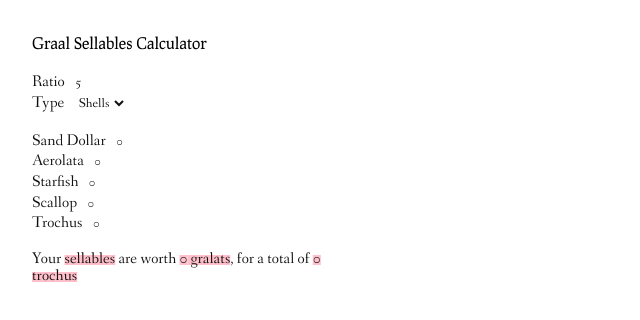
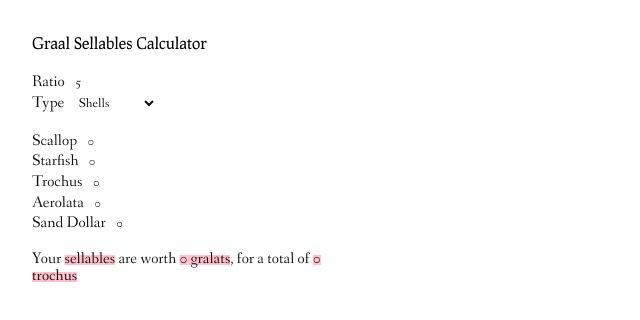
Before and after one commit to drainpixie/blossom, a SvelteKit app: page /calculator in a window 1280 px wide. Shown: the top 320 px of the page, without its empty margins (0-640 px from the left). Built offline with nearby package versions, Linux system fonts and the light colour scheme.

Commit message:
feat: add other sellables

```diff
--- a/src/routes/calculator/+page.svelte
+++ b/src/routes/calculator/+page.svelte
@@ -2,20 +2,12 @@
     let gralatsPerTrochus = 5;
     let type = "shells";
 
+    const s = (x) => ({ label: x, bindValue: 0 });
     const sellables = {
-        shells: [
-            { label: "Sand Dollar", bindValue: 0 },
-            { label: "Aerolata", bindValue: 0 },
-            { label: "Starfish", bindValue: 0 },
-            { label: "Scallop", bindValue: 0 },
-            { label: "Trochus", bindValue: 0 },
-        ],
-        trash: [
-            { label: "Tire", bindValue: 0 },
-            { label: "Paper", bindValue: 0 },
-            { label: "Newspaper", bindValue: 0 },
-            { label: "Broken Bottle", bindValue: 0 },
-        ],
+        crab: [s("Red Crab"), s("Blue Crab"), s("Black Crab"), s("Green Crab"), s("Yellow Crab")],
+        trash: [s("Tire"), s("Paper"), s("Newspaper"), s("Broken Bottle")],
+        shells: [s("Scallop"), s("Starfish"), s("Trochus"), s("Aerolata"), s("Sand Dollar")],
+        mushrooms: [s("Red Mushroom"), s("Plain Mushroom"), s("Yellow Mushroom"), s("Purple Mushroom")],
     };
 
     const sellablesPrice = {
@@ -32,6 +24,19 @@
             newspaper: 4,
             brokenBottle: 5,
         },
+        mushrooms: {
+            redMushroom: 5,
+            plainMushroom: 5,
+            yellowMushroom: 5,
+            purpleMushroom: 5,
+        },
+        crab: {
+            blackCrab: 6,
+            blueCrab: 6,
+            greenCrab: 6,
+            redCrab: 6,
+            yellowCrab: 6,
+        },
     };
 
     const result = {
@@ -41,9 +46,7 @@
 
     function toCamelCase(str) {
         return str
-            .replace(/(?:^\w|[A-Z]|\b\w)/g, (word, index) =>
-                index === 0 ? word.toLowerCase() : word.toUpperCase(),
-            )
+            .replace(/(?:^\w|[A-Z]|\b\w)/g, (word, index) => (index === 0 ? word.toLowerCase() : word.toUpperCase()))
             .replace(/\s+/g, "");
     }
 
@@ -52,9 +55,7 @@
         result.trochusWorth = 0;
 
         result.gralats = sellables[type].reduce(
-            (acc, item) =>
-                acc +
-                item.bindValue * sellablesPrice[type][toCamelCase(item.label)], // a bit dirty lol
+            (acc, item) => acc + item.bindValue * sellablesPrice[type][toCamelCase(item.label)], // a bit dirty lol
             0,
         );
 
@@ -74,17 +75,15 @@
 
     <div>
         <label for="gralatsPerTrochus">Ratio</label>
-        <input
-            bind:value={gralatsPerTrochus}
-            type="number"
-            on:input={calculatePrice}
-        />
+        <input bind:value={gralatsPerTrochus} type="number" on:input={calculatePrice} />
     </div>
     <div>
         <label for="type">Type</label>
         <select id="type" bind:value={type}>
+            <option value="crab">Crab</option>
             <option value="shells">Shells</option>
             <option value="trash">Trash</option>
+            <option value="mushrooms">Mushrooms</option>
         </select>
     </div>
 
@@ -95,11 +94,7 @@
             {#each Object.entries(sellables[type]) as [key, item]}
                 <div>
                     <label for={key}>{item.label}</label>
-                    <input
-                        bind:value={item.bindValue}
-                        on:input={calculatePrice}
-                        type="number"
-                    />
+                    <input bind:value={item.bindValue} on:input={calculatePrice} type="number" />
                 </div>
             {/each}
         {/key}
```
